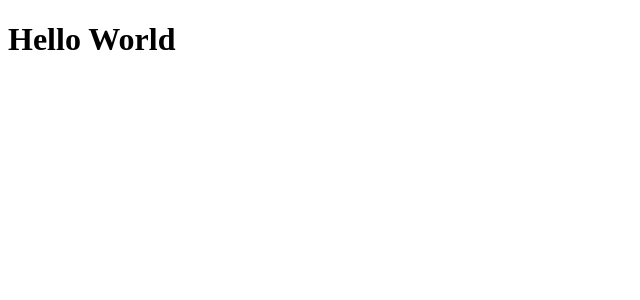
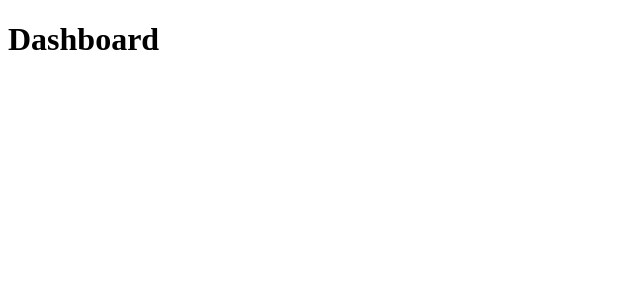
Before and after one commit to marciordj/gostack-githubexplorer-front, a React (Create React App) app: page / in a window 1280 px wide. Shown: the top 300 px of the page, without its empty margins (0-640 px from the left). Built offline with nearby package versions, Linux system fonts and the light colour scheme.

Commit message:
configurando projeto

```diff
--- a/src/App.tsx
+++ b/src/App.tsx
@@ -1,8 +1,13 @@
 import React from 'react';
+import { BrowserRouter } from 'react-router-dom';
 
-function App() {
+import Routes from './routes';
+
+const App = () => {
   return (
-    <h1>Hello World</h1>
+    <BrowserRouter>
+      <Routes />
+    </BrowserRouter>
   );
 }
 
--- /dev/null
+++ b/src/pages/Dashboard/index.tsx
@@ -0,0 +1,10 @@
+import React from 'react';
+
+const Dashboard = () => {
+  return (
+    <h1>Dashboard</h1>
+  )
+}
+
+
+export default Dashboard;
--- /dev/null
+++ b/src/pages/Repository/index.tsx
@@ -0,0 +1,10 @@
+import React from 'react';
+
+const Repository = () => {
+  return (
+    <h1>Repo</h1>
+  )
+};
+
+
+export default Repository;
--- /dev/null
+++ b/src/routes/index.tsx
@@ -0,0 +1,14 @@
+import React from 'react';
+import { Switch, Route } from 'react-router-dom';
+
+import Dashboard from '../pages/Dashboard';
+import Repository from '../pages/Repository';
+
+const Routes = () => (
+  <Switch>
+    <Route path='/' component={Dashboard} exact />
+    <Route path='/repository' component={Repository} />
+  </Switch>
+);
+
+export default Routes;
```
Also changed, not shown: 1 other file (tests, documents, lock files or other folders).
